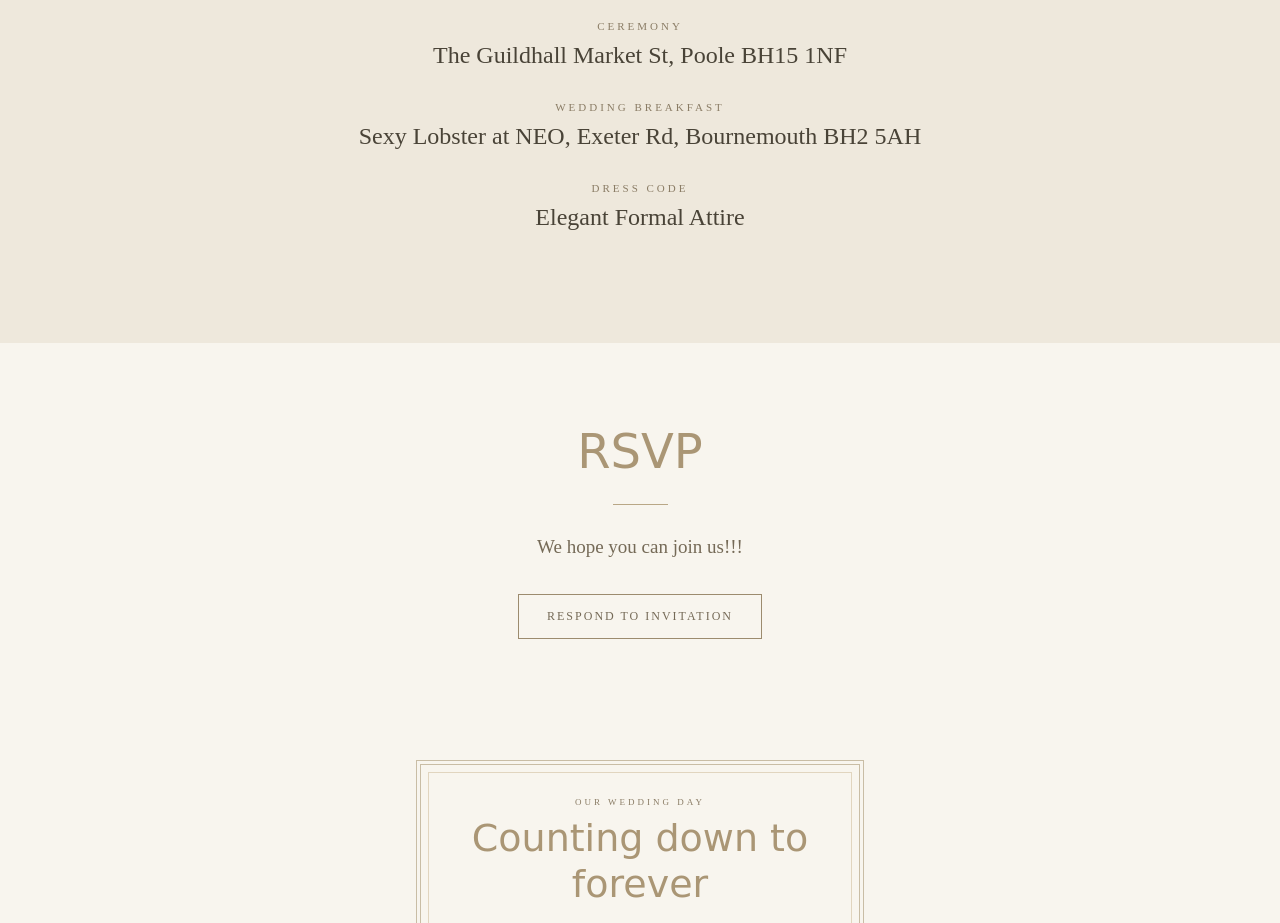
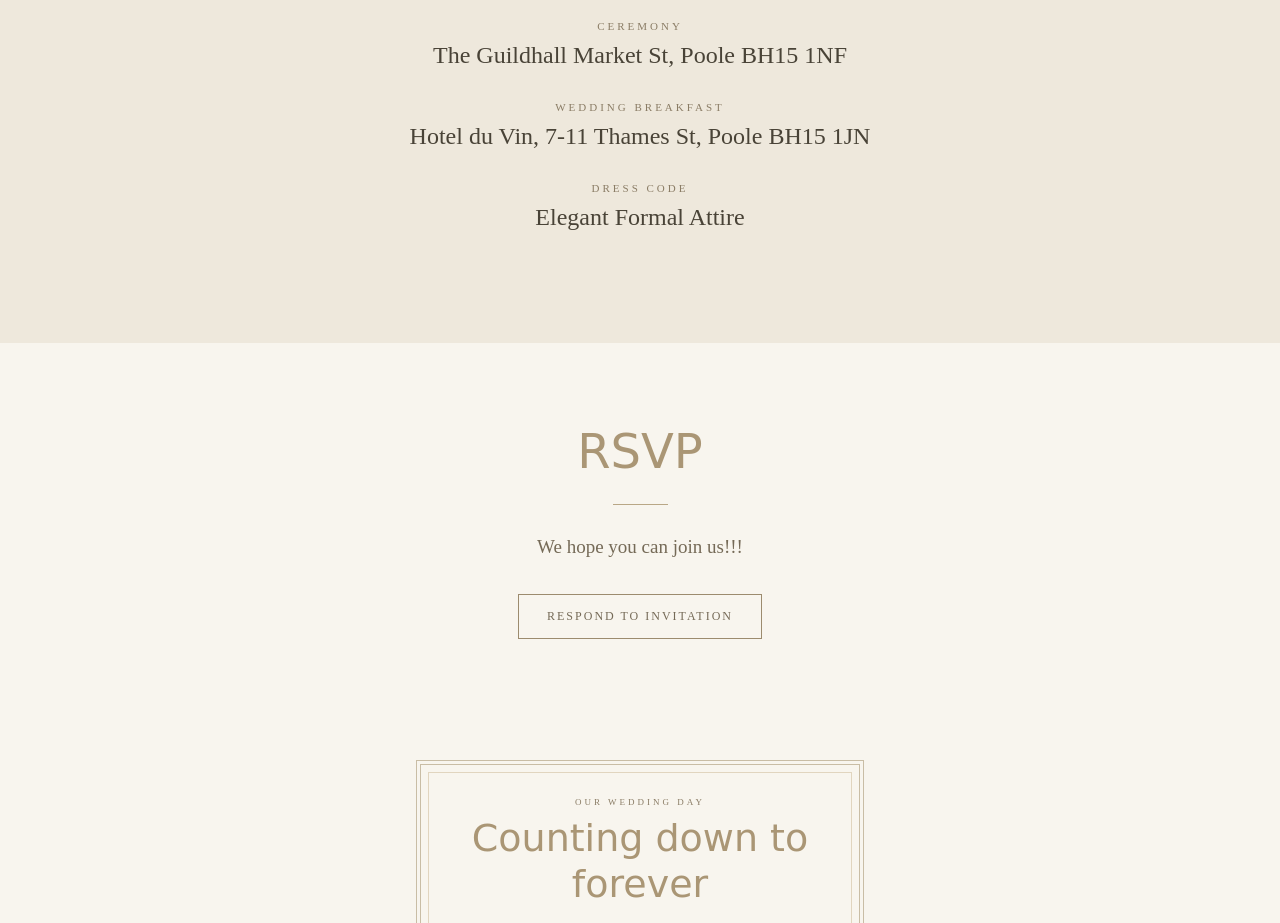
Before and after one commit to mdobulyak-sudo/oksana, a plain HTML site: page invitation.html in a window 1280 px wide. Shown: the part 1460-2383 px from the top of the page. Drawn offline with nearby package versions, Linux system fonts and the light colour scheme; a web font is replaced by a local one.

Commit message:
Update invitation.html

```diff
--- a/invitation.html
+++ b/invitation.html
@@ -354,7 +354,7 @@
 
         <div class="detail">
             <p class="detail-label">Wedding breakfast</p>
-            <p class="detail-value">Sexy Lobster at NEO, Exeter Rd, Bournemouth BH2 5AH</p>
+            <p class="detail-value">Hotel du Vin, 7-11 Thames St, Poole BH15 1JN</p>
         </div>
 
         <div class="detail">
```
